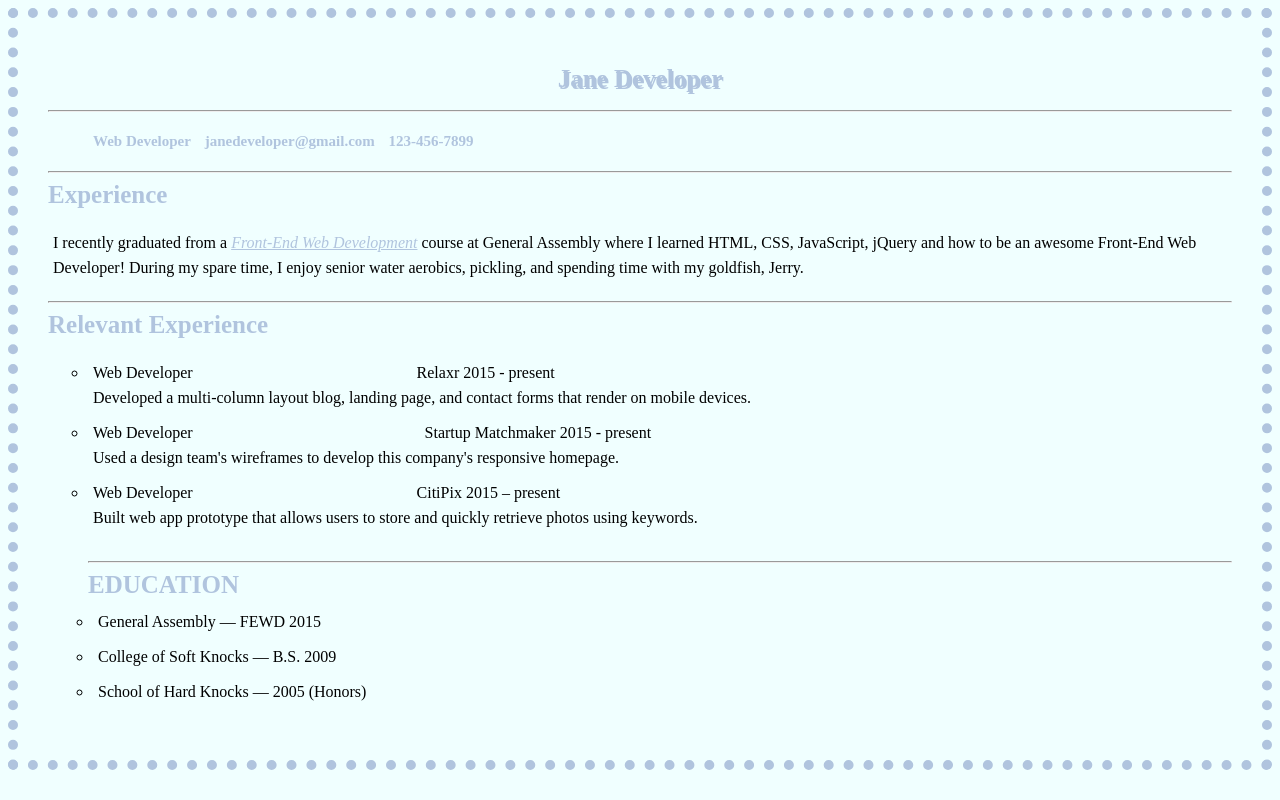
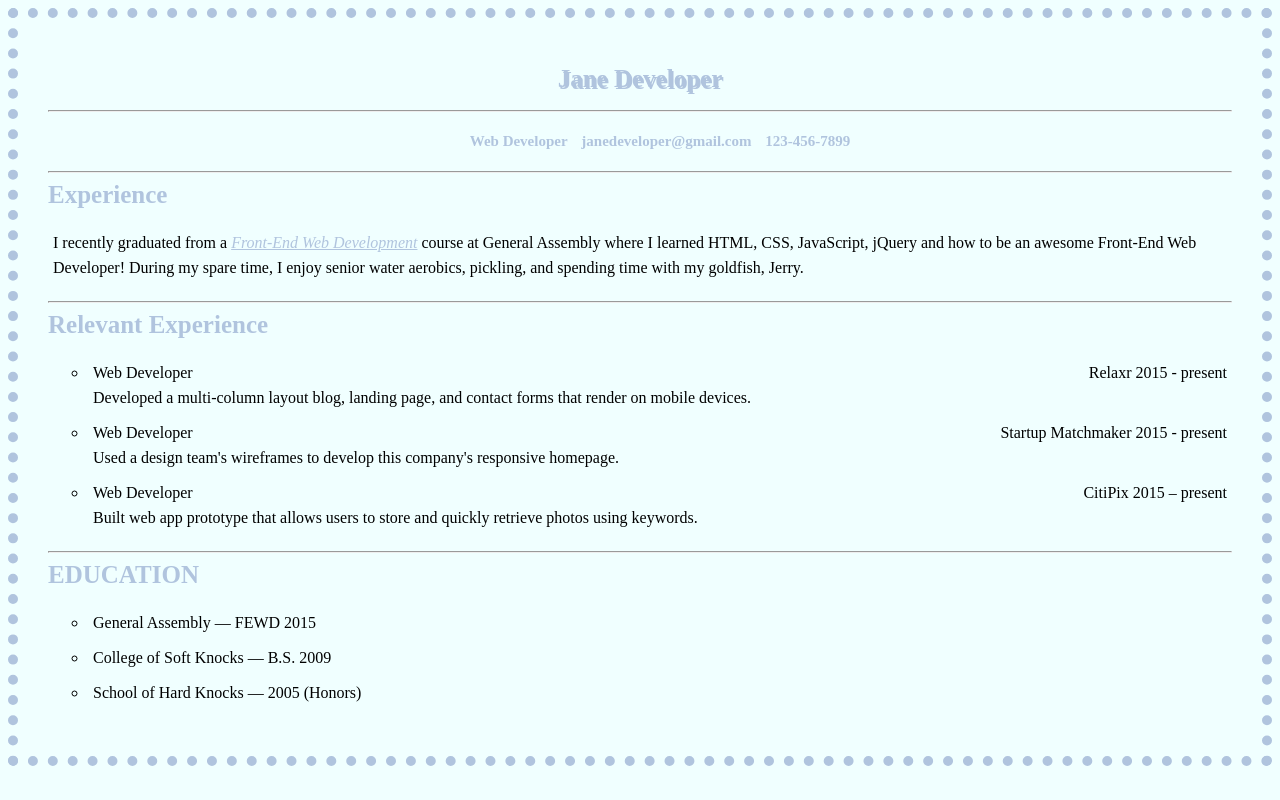
Before and after one commit to ejonahadziu/Homework-portfolio, a plain HTML site: page resume-site/index.html in a window 1280 px wide. Drawn offline with Linux system fonts and the light colour scheme.

Commit message:
Complete!
Made final modifications to the first homework

```diff
--- a/resume-site/css/main.css
+++ b/resume-site/css/main.css
@@ -45,6 +45,11 @@ h4 li {
 	padding: 5px 5px 5px 5px;
 	text-align: center;
 	line-height: 20px;
+	font-family: arial verdana;
+}
+
+h4 ul{
+	text-align: center;
 }
 
 li {
@@ -54,17 +59,14 @@ li {
 	line-height: 25px;
 	text-align: left;
 }
-
-ol {
-	text-align: left;
-	margin-left: : 0;
-	padding: 5px 5px 5px 5px;
-	left: 0;
-	line-height: 25px;
-
-}
-
 a {
 	font-style: italic;
 	color: #B0C4DE;
 }
+
+.leftLabel{
+	float: left;
+}
+.rightLabel{
+	float: right;
+}
--- a/resume-site/index.html
+++ b/resume-site/index.html
@@ -24,21 +24,31 @@
 
 		<h3>Relevant Experience</h3>
 		<ul>
-			<li>Web Developer&nbsp;&nbsp;&nbsp;&nbsp;&nbsp;&nbsp;&nbsp;&nbsp;&nbsp;&nbsp;&nbsp;&nbsp;&nbsp;&nbsp;&nbsp;&nbsp;&nbsp;&nbsp;&nbsp;&nbsp;&nbsp;&nbsp;&nbsp;&nbsp;&nbsp;&nbsp;&nbsp;&nbsp;&nbsp;&nbsp;&nbsp;&nbsp;&nbsp;&nbsp;&nbsp;&nbsp;&nbsp;&nbsp;&nbsp;&nbsp;&nbsp;&nbsp;&nbsp;&nbsp;&nbsp;&nbsp;&nbsp;&nbsp;&nbsp;&nbsp;&nbsp;&nbsp;&nbsp;&nbsp;&nbsp;&nbsp;Relaxr 2015 - present
-			<br />Developed a multi-column layout blog, landing page, and contact forms that render on mobile devices.</li>
-			<li>Web Developer&nbsp;&nbsp;&nbsp;&nbsp;&nbsp;&nbsp;&nbsp;&nbsp;&nbsp;&nbsp;&nbsp;&nbsp;&nbsp;&nbsp;&nbsp;&nbsp;&nbsp;&nbsp;&nbsp;&nbsp;&nbsp;&nbsp;&nbsp;&nbsp;&nbsp;&nbsp;&nbsp;&nbsp;&nbsp;&nbsp;&nbsp;&nbsp;&nbsp;&nbsp;&nbsp;&nbsp;&nbsp;&nbsp;&nbsp;&nbsp;&nbsp;&nbsp;&nbsp;&nbsp;&nbsp;&nbsp;&nbsp;&nbsp;&nbsp;&nbsp;&nbsp;&nbsp;&nbsp;&nbsp;&nbsp;&nbsp;&nbsp;&nbsp;Startup Matchmaker 2015 - present
-			<br />Used a design team's wireframes to develop this company's responsive homepage.</li>
-			<li>Web Developer&nbsp;&nbsp;&nbsp;&nbsp;&nbsp;&nbsp;&nbsp;&nbsp;&nbsp;&nbsp;&nbsp;&nbsp;&nbsp;&nbsp;&nbsp;&nbsp;&nbsp;&nbsp;&nbsp;&nbsp;&nbsp;&nbsp;&nbsp;&nbsp;&nbsp;&nbsp;&nbsp;&nbsp;&nbsp;&nbsp;&nbsp;&nbsp;&nbsp;&nbsp;&nbsp;&nbsp;&nbsp;&nbsp;&nbsp;&nbsp;&nbsp;&nbsp;&nbsp;&nbsp;&nbsp;&nbsp;&nbsp;&nbsp;&nbsp;&nbsp;&nbsp;&nbsp;&nbsp;&nbsp;&nbsp;&nbsp;CitiPix 2015 – present
-			<br />Built web app prototype that allows users to store and quickly retrieve photos using keywords.</li>
-			<br>
-			<hr>
+			<li>
+				<span class="leftLabel">Web Developer</span>
+				<span class="rightLabel">Relaxr 2015 - present</span>
+				<br/>
+				Developed a multi-column layout blog, landing page, and contact forms that render on mobile devices.
+			</li>
+			<li>
+				<span class="leftLabel">Web Developer</span>
+				<span class="rightLabel">Startup Matchmaker 2015 - present</span>
+				<br />
+				Used a design team's wireframes to develop this company's responsive homepage.</li>
+			<li>
+				<span class="leftLabel">Web Developer</span>
+				<span class="rightLabel">CitiPix 2015 – present</span>
+				<br />
+				Built web app prototype that allows users to store and quickly retrieve photos using keywords.</li>
+		</ul>
+		<hr>
 
 		<h3>EDUCATION</h3>
-		<ol>
+		<ul>
 			<li>General Assembly — FEWD 2015</li>
 			<li>College of Soft Knocks — B.S. 2009 </li>
 			<li>School of Hard Knocks — 2005 (Honors)</li>
-		</ol>
+		</ul>
 
 
 	</body>
```
